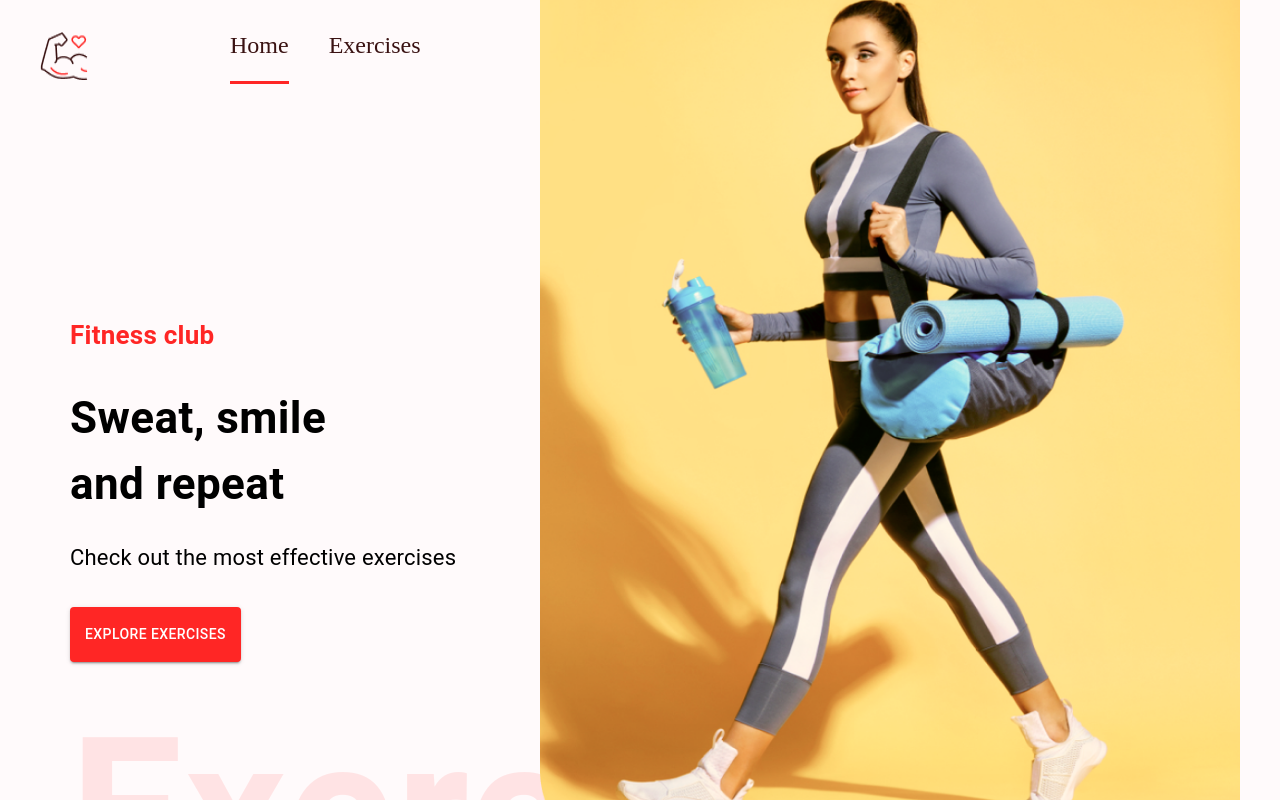
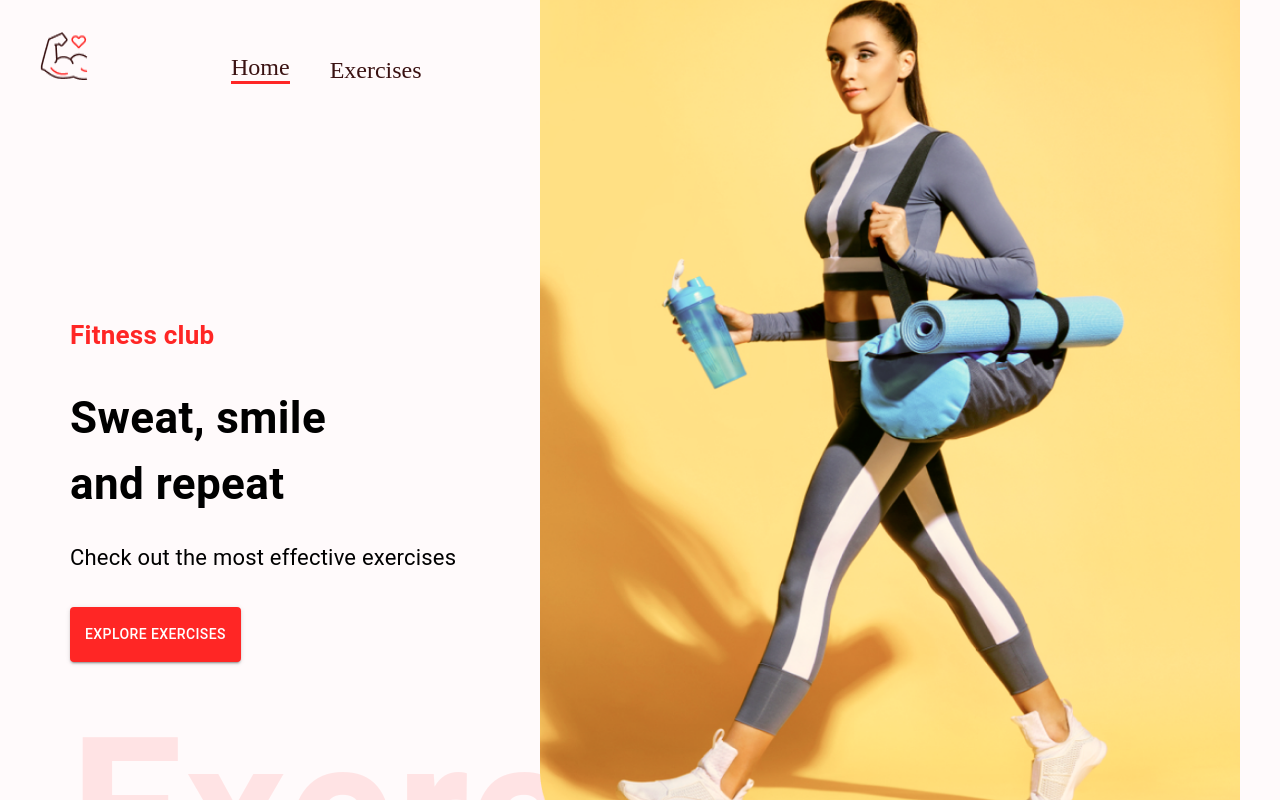
Before and after one commit to PoojaUnnikrishnan/fitness-app-with-React-JS, a React (Create React App) app: page / in a window 1280 px wide. Shown: the top 800 px of the page. Built offline with nearby package versions, Linux system fonts and the light colour scheme; no server answers.

Commit message:
modifications

```diff
--- a/src/components/HorizontalScrollbar.js
+++ b/src/components/HorizontalScrollbar.js
@@ -27,7 +27,8 @@ const RightArrow = () => {
   );
 };
 
-const HorizontalScrollbar = ({ data, bodyParts, setBodyPart, bodyPart }) => (
+const HorizontalScrollbar = ({ data, isBodyparts, setBodyPart, bodyPart }) => {
+  return (
     <ScrollMenu LeftArrow={LeftArrow} RightArrow={RightArrow}>
       {data.map((item) => (
         <Box
@@ -36,8 +37,12 @@ const HorizontalScrollbar = ({ data, bodyParts, setBodyPart, bodyPart }) => (
           title={item.id || item}
           m="0 40px"
         >
-        {bodyParts ? (
-          <BodyPart item={item} setBodyPart={setBodyPart} bodyPart={bodyPart} />
+          {isBodyparts ? (
+            <BodyPart
+              item={item}
+              setBodyPart={setBodyPart}
+              bodyPart={bodyPart}
+            />
           ) : (
             <ExerciseCard exercise={item} />
           )}
@@ -45,5 +50,6 @@ const HorizontalScrollbar = ({ data, bodyParts, setBodyPart, bodyPart }) => (
       ))}
     </ScrollMenu>
   );
+};
 
 export default HorizontalScrollbar;
--- a/src/components/Navbar.js
+++ b/src/components/Navbar.js
@@ -9,7 +9,7 @@ const Navbar = () => {
       justifyContent="space-around"
       sx={{
         gap: {
-          sm: "122px", //sm-small
+          sm: "123px", //sm-small
           xs: "40px", //xs-extra small
         },
         mt: { sm: "32px", xs: "20px" }, //mt- margin top
@@ -24,7 +24,7 @@ const Navbar = () => {
           style={{ width: "48px", height: "48px", margin: "0 20px" }}
         />
       </Link>
-      <Stack direction="row" gap="40px" fontSize="24px" aliginItems="flex-end">
+      <Stack direction="row" gap="40px" fontSize="24px" alignItems="flex-end">
         <Link
           to="/"
           style={{
--- a/src/components/SearchExercises.js
+++ b/src/components/SearchExercises.js
@@ -1,5 +1,5 @@
 import React, { useEffect, useState } from "react";
-import { Button, Box, Stack, TextField, Typography } from "@mui/material";
+import { Box, Button, Stack, TextField, Typography } from "@mui/material";
 import { exerciseOptions, fetchData } from "../utils/fetchData";
 import HorizontalScrollbar from "./HorizontalScrollbar";
 const SearchExercises = ({ setExercises, bodyPart, setBodyPart }) => {
@@ -32,6 +32,7 @@ const SearchExercises = ({ setExercises, bodyPart, setBodyPart }) => {
       );
       // window.scrollTo({ top: 1800, left: 100, behavior: "smooth" });
       setSearch(""); //first serach is empty
+      window.scrollTo({ top: 1800, left: 100, behavior: "smooth" });
       setExercises(searchedExercises); //search is given the input it gets by user
     }
   };
@@ -80,10 +81,9 @@ const SearchExercises = ({ setExercises, bodyPart, setBodyPart }) => {
       <Box sx={{ position: "relative", width: "100%", p: "20px" }}>
         <HorizontalScrollbar
           data={bodyParts}
-          bodyParts
           setBodyPart={setBodyPart}
           bodyPart={bodyPart}
-          isBodyParts={bodyParts}
+          isBodyparts
         />
       </Box>
     </Stack>
```
Lines whose indentation alone changed are shown as unchanged.
